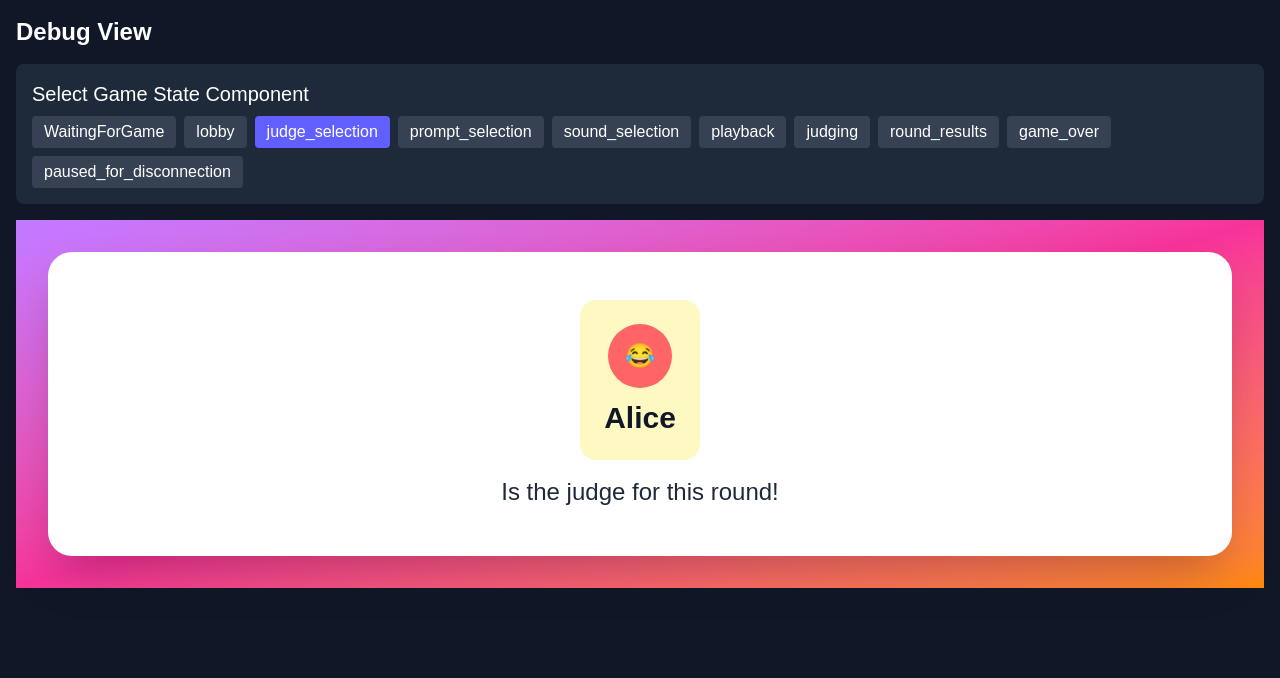
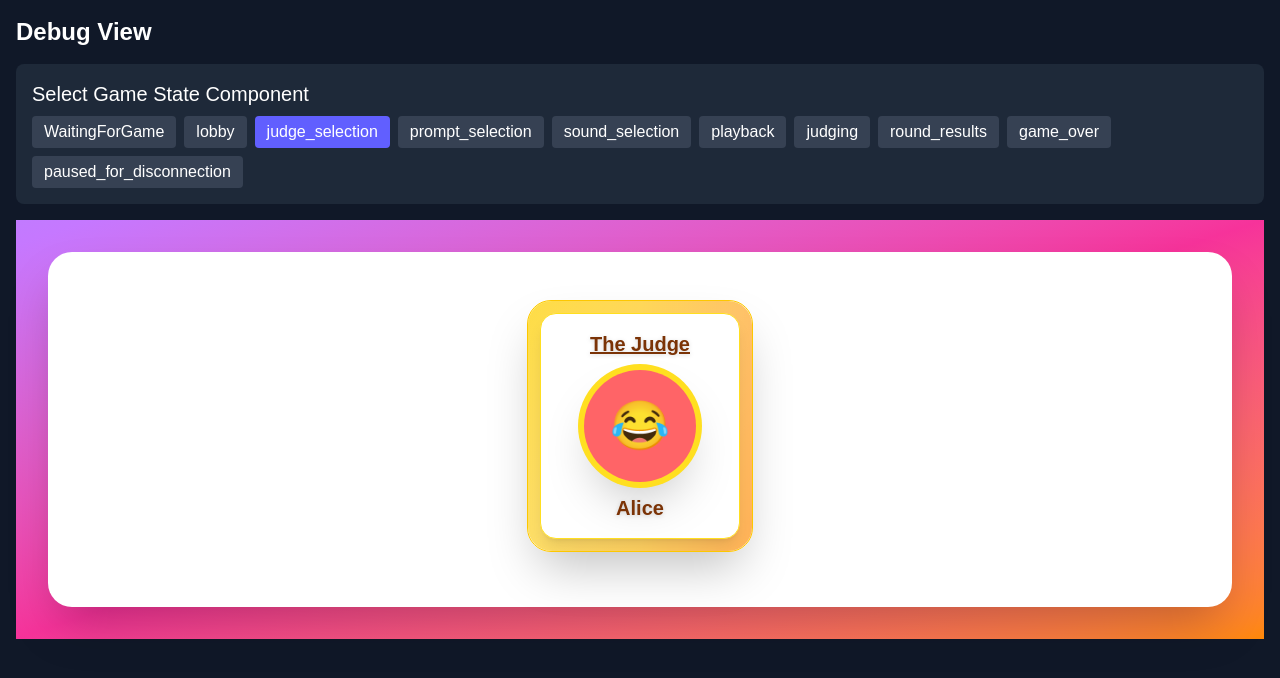
Before and after one commit to metheos/fartnoises, a Next.js app: page /debug in a window 1280 px wide. Both pictures are taken after a click on the button "judge_selection". Shown: the top 678 px of the page. Built offline with nearby package versions, Linux system fonts and the light colour scheme.

Commit message:
make judge displays uniform

```diff
--- a/src/app/main-screen/page.tsx
+++ b/src/app/main-screen/page.tsx
@@ -792,21 +792,51 @@ export function PromptSelectionDisplay({ room }: { room: Room }) {
           </div>
         </div>
       )}
-        <div className="text-6xl mb-6">🤔</div>
       {judge ? (
-        <div className="flex flex-col items-center mb-6">
-          <div className="flex items-center justify-center mb-4">
+
+            <div className="inline-block mb-6">
+            <div className="relative bg-gradient-to-br from-yellow-200 via-amber-100 to-orange-200 rounded-3xl p-3 shadow-2xl border-1 border-yellow-400 overflow-hidden">
+
+              {/* Main judge content */}
+              <div className="relative z-10 flex flex-col items-center">
+                <div className="bg-white bg-opacity-90 rounded-2xl p-4 shadow-lg border-1 border-yellow-300 min-w-50 text-center">
+
+
+                  {/* Judge Title */}
+                  <div className="mb-3">
+                    <span className="text-xl font-black text-amber-900 drop-shadow-sm underline">The Judge</span>
+                  </div>
+
+                  {/* Judge avatar - larger and more prominent */}
+                  <div className="relative mb-3">
                     <div
-              className={`w-12 h-12 rounded-full flex items-center justify-center text-lg font-bold text-white mr-3 ${getPlayerColorClass(judge.color)}`}
+                      className={`w-28 h-28 rounded-full flex items-center justify-center text-5xl font-bold text-white shadow-2xl ring-6 ring-yellow-300 ring-opacity-75 mx-auto ${getPlayerColorClass(judge.color)}`}
                     >
                       {judge.emoji || judge.name[0].toUpperCase()}
                     </div>
-            <p className="text-2xl text-gray-800 font-semibold">{judge.name} is choosing a prompt...</p>
+                  </div>
+
+                  {/* Judge name with emphasis */}
+                  <div className="">
+                    <span className="text-xl font-black text-amber-900 drop-shadow-sm">{judge.name}</span>
+                  </div>
+                </div>
+              </div>
+
+              {/* Animated border glow effect */}
+              <div className="absolute inset-0 rounded-3xl bg-gradient-to-r from-yellow-400 via-amber-400 to-orange-400 opacity-25 animate-pulse"></div>
             </div>
             </div>
       ) : (
         <p className="text-2xl text-gray-800 mb-4">Waiting for judge selection...</p>
       )}
+      <p className="text-lg text-gray-600 mb-6">
+        {room.currentPrompt ? (
+          <span className="font-bold text-purple-600">Judge is selecting a prompt...</span>
+        ) : (
+          <span className="text-gray-500">Waiting for judge to select a prompt...</span>
+        )}
+      </p>
       <div className="animate-pulse flex justify-center space-x-2">
         <div className="w-4 h-4 bg-purple-400 rounded-full"></div>
         <div className="w-4 h-4 bg-purple-400 rounded-full"></div>
@@ -901,7 +931,7 @@ export function SoundSelectionDisplay({ room }: { room: Room }) {
             <div className="relative bg-gradient-to-br from-yellow-200 via-amber-100 to-orange-200 rounded-3xl p-3 shadow-2xl border-1 border-yellow-400 overflow-hidden">
 
               {/* Main judge content */}
-              <div className="relative z-10 flex flex-col items-center">
+              <div className="relative z-10 flex flex-col items-center min-w-50">
                 <div className="bg-white bg-opacity-90 rounded-2xl p-4 shadow-lg border-1 border-yellow-300 w-full text-center">
 
 
@@ -1258,7 +1288,7 @@ export function JudgingDisplay({ room, soundEffects }: { room: Room; soundEffect
             <div className="relative bg-gradient-to-br from-yellow-200 via-amber-100 to-orange-200 rounded-3xl p-3 shadow-2xl border-1 border-yellow-400 overflow-hidden">
 
               {/* Main judge content */}
-              <div className="relative z-10 flex flex-col items-center">
+              <div className="relative z-10 flex flex-col items-center min-w-50">
                 <div className="bg-white bg-opacity-90 rounded-2xl p-4 shadow-lg border-1 border-yellow-300 w-full text-center">
 
                   {/* Judge Title */}
@@ -1963,18 +1993,42 @@ export function JudgeSelectionDisplay({ room }: { room: Room }) {
 
   return (
     <div className="bg-white rounded-3xl p-12 text-center shadow-2xl">
+      {/* Judge Display*/}
       {judge ? (
-        <div>
-          <div className="bg-yellow-100 rounded-2xl p-6 inline-block">
+            <div className="inline-block">
+            <div className="relative bg-gradient-to-br from-yellow-200 via-amber-100 to-orange-200 rounded-3xl p-3 shadow-2xl border-1 border-yellow-400 overflow-hidden">
+
+              {/* Main judge content */}
+              <div className="relative z-10 flex flex-col items-center">
+                <div className="bg-white bg-opacity-90 rounded-2xl p-4 shadow-lg border-1 border-yellow-300 min-w-50 text-center">
+
+
+                  {/* Judge Title */}
+                  <div className="mb-3">
+                    <span className="text-xl font-black text-amber-900 drop-shadow-sm underline">The Judge</span>
+                  </div>
+
+                  {/* Judge avatar - larger and more prominent */}
+                  <div className="relative mb-3">
                     <div
-              className={`w-16 h-16 rounded-full mx-auto mb-3 ${getPlayerColorClass(judge.color)} flex items-center justify-center text-2xl`}
+                      className={`w-28 h-28 rounded-full flex items-center justify-center text-5xl font-bold text-white shadow-2xl ring-6 ring-yellow-300 ring-opacity-75 mx-auto ${getPlayerColorClass(judge.color)}`}
                     >
                       {judge.emoji || judge.name[0].toUpperCase()}
                     </div>
-            <p className="text-3xl font-bold text-gray-900">{judge.name}</p>
-          </div>
-          <p className="text-2xl text-gray-800 mt-4">Is the judge for this round!</p>
-        </div>
+                  </div>
+
+                  {/* Judge name with emphasis */}
+                  <div className="">
+                    <span className="text-xl font-black text-amber-900 drop-shadow-sm">{judge.name}</span>
+                  </div>
+                </div>
+              </div>
+
+              {/* Animated border glow effect */}
+              <div className="absolute inset-0 rounded-3xl bg-gradient-to-r from-yellow-400 via-amber-400 to-orange-400 opacity-25 animate-pulse"></div>
+            </div>
+            </div>
+
       ) : (
         <p className="text-xl text-gray-800">Selecting judge...</p>
       )}
```
Lines whose indentation alone changed are shown as unchanged.
